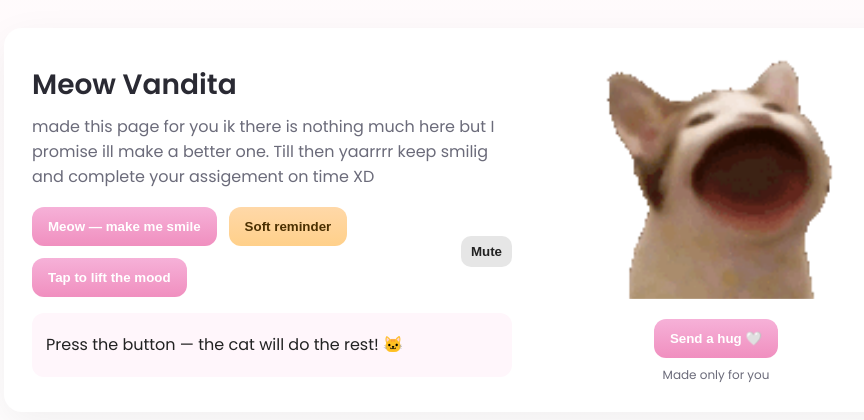
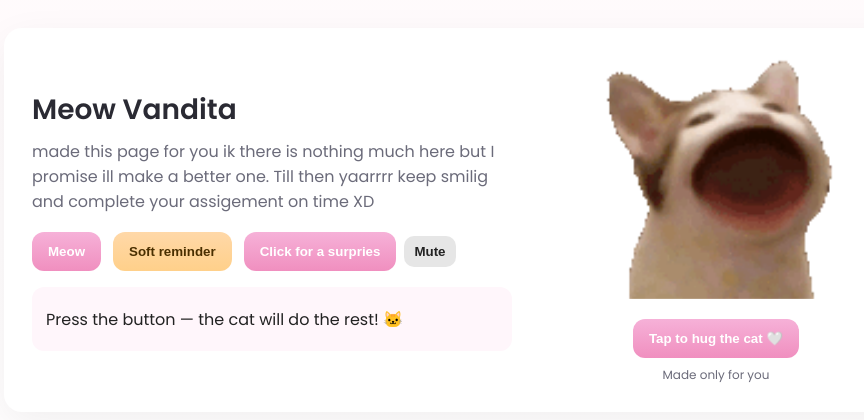
Before and after one commit to Razorhere/meow-meow, a plain HTML site: page index.html in a window 1280 px wide. Shown: the part 180-600 px from the top of the page, without its empty margins (176-1040 px from the left). Drawn offline with Linux system fonts and the light colour scheme.

Commit message:
Update index.html
buttons name changed

```diff
--- a/index.html
+++ b/index.html
@@ -65,9 +65,9 @@
 
         <div class="controls">
           <div class="buttons">
-            <button id="complimentBtn">Meow — make me smile</button>
+            <button id="complimentBtn">Meow </button>
             <button class="secondary" id="gentleBtn">Soft reminder</button>
-            <button id="liftMoodBtn">Tap to lift the mood</button>
+            <button id="liftMoodBtn">Click for a surpries </button>
           </div>
           <button id="muteFavBtn" class="mutebtn">Mute</button>
         </div>
@@ -78,7 +78,7 @@
       <div class="cat-wrap">
         <img id="catGif" src="pop-cat.gif" class="cat-svg bob" alt="cat gif">
         <div style="text-align:center">
-          <button id="hugBtn">Send a hug 🤍</button>
+          <button id="hugBtn">Tap to hug the cat 🤍</button>
           <div class="credits">Made only for you</div>
         </div>
       </div>
```
